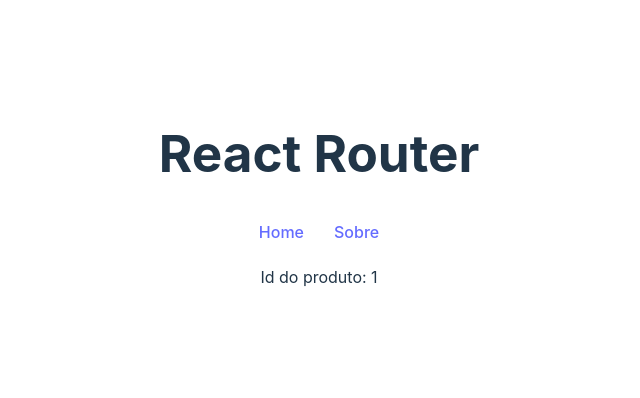
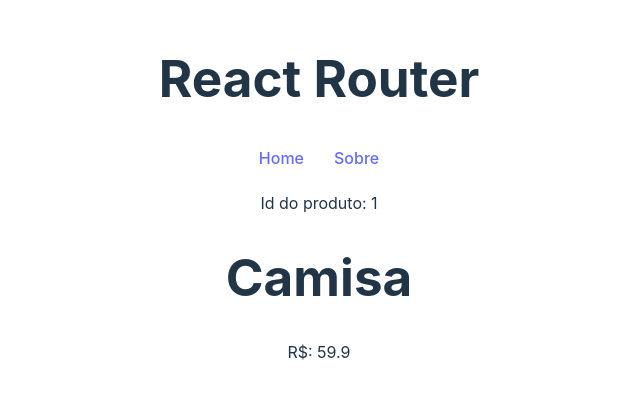
Before and after one commit to Jean-Martins22/Exercicios-React, a React (Vite) app in the folder 8_React_Router/reactrouter/: page /products/1 in a window 1280 px wide. Shown: the part 202-600 px from the top of the page, without its empty margins (321-961 px from the left). Built offline with nearby package versions, Linux system fonts and the light colour scheme; data requests are answered from the project's data file.

Commit message:
feat: Carregamento dinâmico de dados

```diff
--- a/8_React_Router/reactrouter/src/pages/Product.jsx
+++ b/8_React_Router/reactrouter/src/pages/Product.jsx
@@ -1,11 +1,26 @@
 import { useParams } from "react-router-dom";
+import { useFetch } from "../hooks/useFetch";
 
 const Product = () => {
   // 4 - Rota Dinâmica
   const { id } = useParams();
+
+  // 5 - Carregamento Dado Individual
+  const url = "http://localhost:3000/products/" + id;
+
+  const { data: product, loading, error } = useFetch(url);
+
   return (
     <>
       <p>Id do produto: {id}</p>
+      {error && <p>Ocorreu um erro...</p>}
+      {loading && <p>Carregando...</p>}
+      {product && (
+        <div>
+            <h1>{product.name}</h1>
+            <p>R$: {product.price}</p>
+        </div>
+      )}
     </>
   );
 };
```
